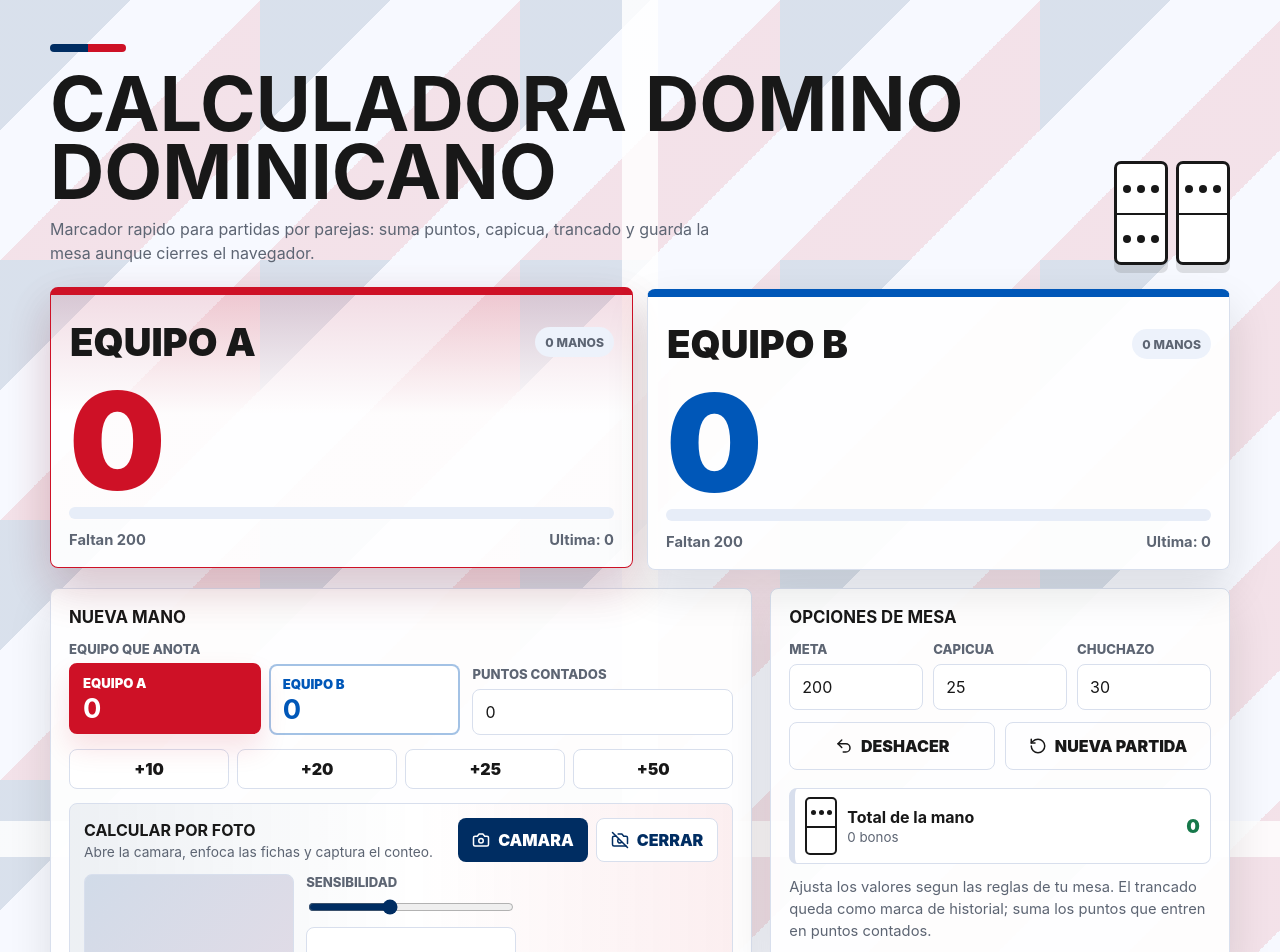
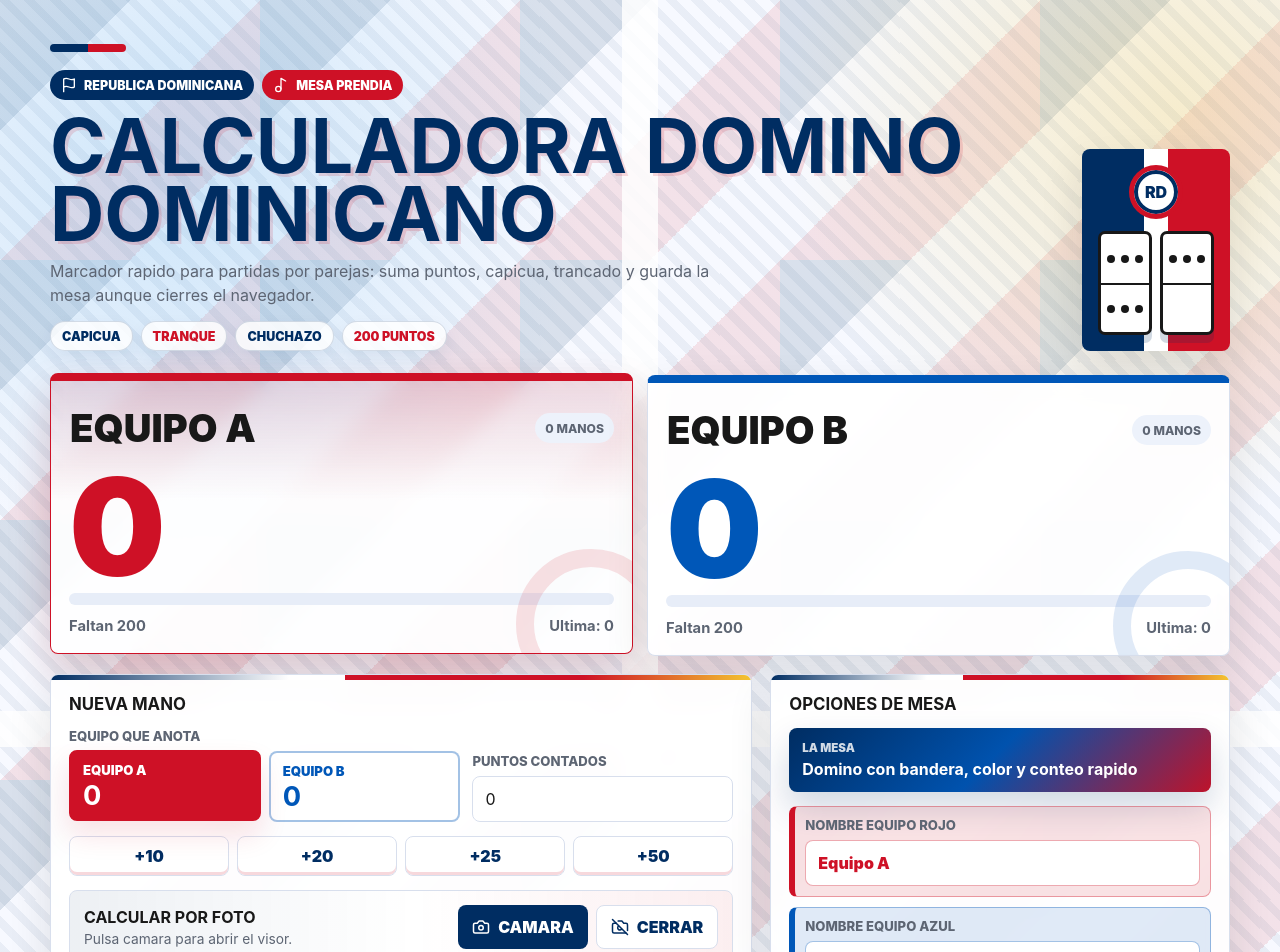
Before and after one commit to elvismedia-create/calculadora-domino-dominicano, a React (Vite) app: page / in a window 1280 px wide. Shown: the top 952 px of the page. Built offline with nearby package versions, Linux system fonts and the light colour scheme.

Commit message:
Improve Dominican styling and camera scanner

```diff
--- a/src/App.jsx
+++ b/src/App.jsx
@@ -1,5 +1,5 @@
 import React, { useEffect, useMemo, useRef, useState } from "react";
-import { Camera, CameraOff, RotateCcw, Save, ScanLine, Shuffle, Trophy, Undo2 } from "lucide-react";
+import { Camera, CameraOff, Flag, Music2, RotateCcw, Save, ScanLine, Shuffle, Trophy, Undo2 } from "lucide-react";
 import { createRoot } from "react-dom/client";
 import "./styles.css";
 
@@ -155,6 +155,7 @@
   const [toast, setToast] = useState("");
   const [winnerMessage, setWinnerMessage] = useState(null);
   const [scanner, setScanner] = useState({ image: "", dots: [], sensitivity: 86, analyzed: false });
+  const [scannerOpen, setScannerOpen] = useState(false);
   const imageRef = useRef(null);
   const videoRef = useRef(null);
   const streamRef = useRef(null);
@@ -290,6 +291,7 @@
 
   async function startCamera() {
     try {
+      setScannerOpen(true);
       stopCamera();
       const stream = await navigator.mediaDevices.getUserMedia({
         video: { facingMode: { ideal: "environment" }, width: { ideal: 1280 }, height: { ideal: 720 } },
@@ -352,14 +354,27 @@
     <main className="app">
       <header className="topbar">
         <div>
+          <div className="brand-strip" aria-label="Estilo dominicano">
+            <span><Flag size={16} /> Republica Dominicana</span>
+            <span><Music2 size={16} /> Mesa prendia</span>
+          </div>
           <h1>Calculadora Domino Dominicano</h1>
           <p className="subtitle">
             Marcador rapido para partidas por parejas: suma puntos, capicua, trancado y guarda la mesa aunque cierres el navegador.
           </p>
+          <div className="dominican-tags" aria-label="Detalles de juego">
+            <span>Capicua</span>
+            <span>Tranque</span>
+            <span>Chuchazo</span>
+            <span>200 puntos</span>
           </div>
+        </div>
+        <div className="hero-emblem">
+          <div className="rd-badge">RD</div>
           <div className="domino-mark">
             <DominoTile />
             <DominoTile blankBottom />
+          </div>
         </div>
       </header>
 
@@ -421,20 +436,24 @@
               <div className="scanner-head">
                 <div>
                   <h3>Calcular por foto</h3>
-                  <p>Abre la camara, enfoca las fichas y captura el conteo.</p>
+                  <p>{scannerOpen ? "Enfoca las fichas y captura el conteo." : "Pulsa camara para abrir el visor."}</p>
                 </div>
                 <div className="camera-actions">
                   <button className="capture-btn" type="button" onClick={startCamera}>
                     <Camera size={18} />
                     Camara
                   </button>
-                  <button className="capture-btn capture-btn--light" type="button" onClick={stopCamera}>
+                  <button className="capture-btn capture-btn--light" type="button" onClick={() => {
+                    stopCamera();
+                    setScannerOpen(false);
+                  }}>
                     <CameraOff size={18} />
                     Cerrar
                   </button>
                 </div>
               </div>
 
+              {scannerOpen && (
                 <div className="scanner-body">
                   <div className="camera-box">
                     <video ref={videoRef} playsInline muted />
@@ -488,6 +507,7 @@
                     </label>
                   </div>
                 </div>
+              )}
             </section>
 
             <div className="bonus-grid">
@@ -540,6 +560,20 @@
 
         <aside className="panel">
           <h2>Opciones de mesa</h2>
+          <div className="ambience">
+            <span>La mesa</span>
+            <strong>Domino con bandera, color y conteo rapido</strong>
+          </div>
+          <div className="name-settings">
+            <label className="field team-name-field team-0">
+              <span>Nombre equipo rojo</span>
+              <input type="text" value={state.teams[0]} onChange={(event) => updateTeam(0, event.target.value)} />
+            </label>
+            <label className="field team-name-field team-1">
+              <span>Nombre equipo azul</span>
+              <input type="text" value={state.teams[1]} onChange={(event) => updateTeam(1, event.target.value)} />
+            </label>
+          </div>
           <div className="settings">
             <label className="field">
               <span>Meta</span>
--- a/src/styles.css
+++ b/src/styles.css
@@ -11,6 +11,8 @@
   --flag-blue: #002d62;
   --team-red: #ce1126;
   --team-blue: #0057b8;
+  --sky: #49a7e8;
+  --palm: #159957;
   --green: #16784a;
   --gold: #f4c430;
   --shadow: 0 18px 44px rgba(24, 24, 24, .12);
@@ -23,11 +25,14 @@
   margin: 0;
   min-height: 100vh;
   background:
+    radial-gradient(circle at 14% 12%, rgba(73,167,232,.24), transparent 24%),
+    radial-gradient(circle at 92% 8%, rgba(244,196,48,.24), transparent 22%),
     linear-gradient(90deg, transparent calc(50% - 18px), rgba(255,255,255,.84) calc(50% - 18px), rgba(255,255,255,.84) calc(50% + 18px), transparent calc(50% + 18px)),
     linear-gradient(180deg, transparent calc(50% - 18px), rgba(255,255,255,.84) calc(50% - 18px), rgba(255,255,255,.84) calc(50% + 18px), transparent calc(50% + 18px)),
+    repeating-linear-gradient(45deg, rgba(0,45,98,.055) 0 8px, transparent 8px 18px),
     linear-gradient(135deg, rgba(0,45,98,.12) 0 25%, transparent 25% 50%, rgba(206,17,38,.1) 50% 75%, transparent 75%),
     var(--paper);
-  background-size: 100% 100%, 100% 100%, 260px 260px, auto;
+  background-size: auto, auto, 100% 100%, 100% 100%, 180px 180px, 260px 260px, auto;
 }
 
 button,
@@ -54,6 +59,7 @@
   gap: 18px;
   align-items: end;
   padding: 20px 0 24px;
+  position: relative;
 }
 
 .topbar::before {
@@ -71,6 +77,59 @@
   line-height: .9;
   letter-spacing: 0;
   text-transform: uppercase;
+  color: var(--flag-blue);
+  text-shadow: 3px 3px 0 rgba(206,17,38,.14);
+}
+
+.brand-strip,
+.dominican-tags {
+  display: flex;
+  flex-wrap: wrap;
+  gap: 8px;
+  align-items: center;
+}
+
+.brand-strip {
+  margin-bottom: 12px;
+}
+
+.brand-strip span,
+.dominican-tags span {
+  min-height: 30px;
+  border-radius: 999px;
+  display: inline-flex;
+  align-items: center;
+  gap: 7px;
+  padding: 0 11px;
+  font-size: .78rem;
+  font-weight: 900;
+  text-transform: uppercase;
+  letter-spacing: 0;
+}
+
+.brand-strip span:first-child {
+  background: var(--flag-blue);
+  color: #fff;
+}
+
+.brand-strip span:last-child {
+  background: var(--flag-red);
+  color: #fff;
+}
+
+.dominican-tags {
+  margin-top: 14px;
+}
+
+.dominican-tags span {
+  border: 1px solid rgba(0,45,98,.16);
+  background: rgba(255,255,255,.82);
+  color: var(--flag-blue);
+  box-shadow: 0 8px 18px rgba(0,45,98,.08);
+}
+
+.dominican-tags span:nth-child(2n) {
+  color: var(--flag-red);
 }
 
 .subtitle {
@@ -93,13 +152,38 @@
   align-items: center;
 }
 
+.hero-emblem {
+  display: grid;
+  justify-items: center;
+  gap: 12px;
+  padding: 16px;
+  border-radius: var(--radius);
+  background:
+    linear-gradient(90deg, var(--flag-blue) 0 42%, #fff 42% 58%, var(--flag-red) 58%),
+    #fff;
+  box-shadow: var(--shadow);
+}
+
+.rd-badge {
+  width: 54px;
+  height: 54px;
+  border-radius: 50%;
+  display: grid;
+  place-items: center;
+  background: #fff;
+  color: var(--flag-blue);
+  border: 5px solid var(--flag-red);
+  box-shadow: inset 0 0 0 4px var(--flag-blue);
+  font-weight: 950;
+}
+
 .tile {
   width: 54px;
   height: 104px;
   border: 3px solid var(--ink);
   border-radius: 7px;
   background: #fff;
-  box-shadow: 0 8px 0 rgba(24,24,24,.12);
+  box-shadow: 0 8px 0 rgba(0,45,98,.18);
   display: grid;
   grid-template-rows: 1fr 1fr;
   overflow: hidden;
@@ -147,10 +231,11 @@
 .panel,
 .score-card,
 .history {
-  background: rgba(255,255,255,.92);
+  background: rgba(255,255,255,.94);
   border: 1px solid var(--line);
   border-radius: var(--radius);
   box-shadow: var(--shadow);
+  backdrop-filter: blur(10px);
 }
 
 .scoreboard {
@@ -167,6 +252,18 @@
   overflow: hidden;
   border-top: 8px solid var(--team-color);
   transition: border-color .18s ease, box-shadow .18s ease, transform .18s ease;
+}
+
+.score-card::after {
+  content: "";
+  position: absolute;
+  right: -34px;
+  bottom: -46px;
+  width: 150px;
+  height: 150px;
+  border-radius: 50%;
+  border: 18px solid var(--team-soft);
+  pointer-events: none;
 }
 
 .team-0 {
@@ -294,6 +391,17 @@
 
 .panel {
   padding: 18px;
+  position: relative;
+  overflow: hidden;
+}
+
+.panel::before,
+.history::before {
+  content: "";
+  display: block;
+  height: 5px;
+  margin: -18px -18px 14px;
+  background: linear-gradient(90deg, var(--flag-blue), #fff 34% 42%, var(--flag-red) 42% 76%, var(--gold));
 }
 
 .panel h2,
@@ -401,7 +509,7 @@
   min-height: 46px;
   border: 1px solid var(--line);
   border-radius: var(--radius);
-  background: #fffdf8;
+  background: #fff;
   display: flex;
   align-items: center;
   justify-content: space-between;
@@ -412,8 +520,8 @@
 
 .toggle[aria-pressed="true"] {
   color: #fff;
-  background: var(--ink);
-  border-color: var(--ink);
+  background: linear-gradient(90deg, var(--flag-blue), var(--flag-red));
+  border-color: transparent;
 }
 
 .actions {
@@ -449,19 +557,20 @@
 }
 
 .primary {
-  background: var(--red);
+  background: linear-gradient(90deg, var(--flag-red), #e42b3f);
   color: #fff;
   box-shadow: 0 12px 24px rgba(201,25,34,.24);
 }
 
 .secondary {
-  background: #edf2fb;
-  color: var(--ink);
+  background: var(--flag-blue);
+  color: #fff;
 }
 
 .ghost {
   background: transparent;
-  border: 1px solid var(--line);
+  border: 1px solid rgba(0,45,98,.22);
+  color: var(--flag-blue);
 }
 
 .quick {
@@ -477,6 +586,8 @@
   background: #fff;
   border: 1px solid var(--line);
   font-weight: 900;
+  color: var(--flag-blue);
+  box-shadow: inset 0 -3px 0 rgba(206,17,38,.16);
 }
 
 .scanner {
@@ -657,6 +768,51 @@
   margin-top: 14px;
 }
 
+.ambience {
+  display: grid;
+  gap: 4px;
+  margin-bottom: 14px;
+  padding: 13px;
+  border-radius: var(--radius);
+  color: #fff;
+  background:
+    linear-gradient(135deg, rgba(0,45,98,.94), rgba(0,87,184,.88) 48%, rgba(206,17,38,.92)),
+    var(--flag-blue);
+  box-shadow: 0 16px 34px rgba(0,45,98,.18);
+}
+
+.ambience span {
+  font-size: .72rem;
+  font-weight: 900;
+  text-transform: uppercase;
+  opacity: .82;
+}
+
+.ambience strong {
+  font-size: 1rem;
+  line-height: 1.25;
+}
+
+.name-settings {
+  display: grid;
+  gap: 10px;
+  margin-bottom: 14px;
+}
+
+.team-name-field {
+  padding: 10px;
+  border: 1px solid var(--team-border);
+  border-left: 6px solid var(--team-color);
+  border-radius: var(--radius);
+  background: var(--team-soft);
+}
+
+.team-name-field input {
+  border-color: var(--team-border);
+  color: var(--team-color);
+  font-weight: 900;
+}
+
 .history {
   margin-top: 18px;
   padding: 18px;
@@ -795,6 +951,11 @@
     justify-content: start;
   }
 
+  .hero-emblem {
+    justify-items: start;
+    width: fit-content;
+  }
+
   .tile {
     width: 44px;
     height: 84px;
@@ -842,6 +1003,18 @@
     justify-content: flex-start;
   }
 
+  .brand-strip,
+  .dominican-tags {
+    gap: 6px;
+  }
+
+  .brand-strip span,
+  .dominican-tags span {
+    min-height: 28px;
+    font-size: .7rem;
+    padding: 0 9px;
+  }
+
   .scanner-head {
     align-items: stretch;
     flex-direction: column;
```
Lines whose indentation alone changed are shown as unchanged.
